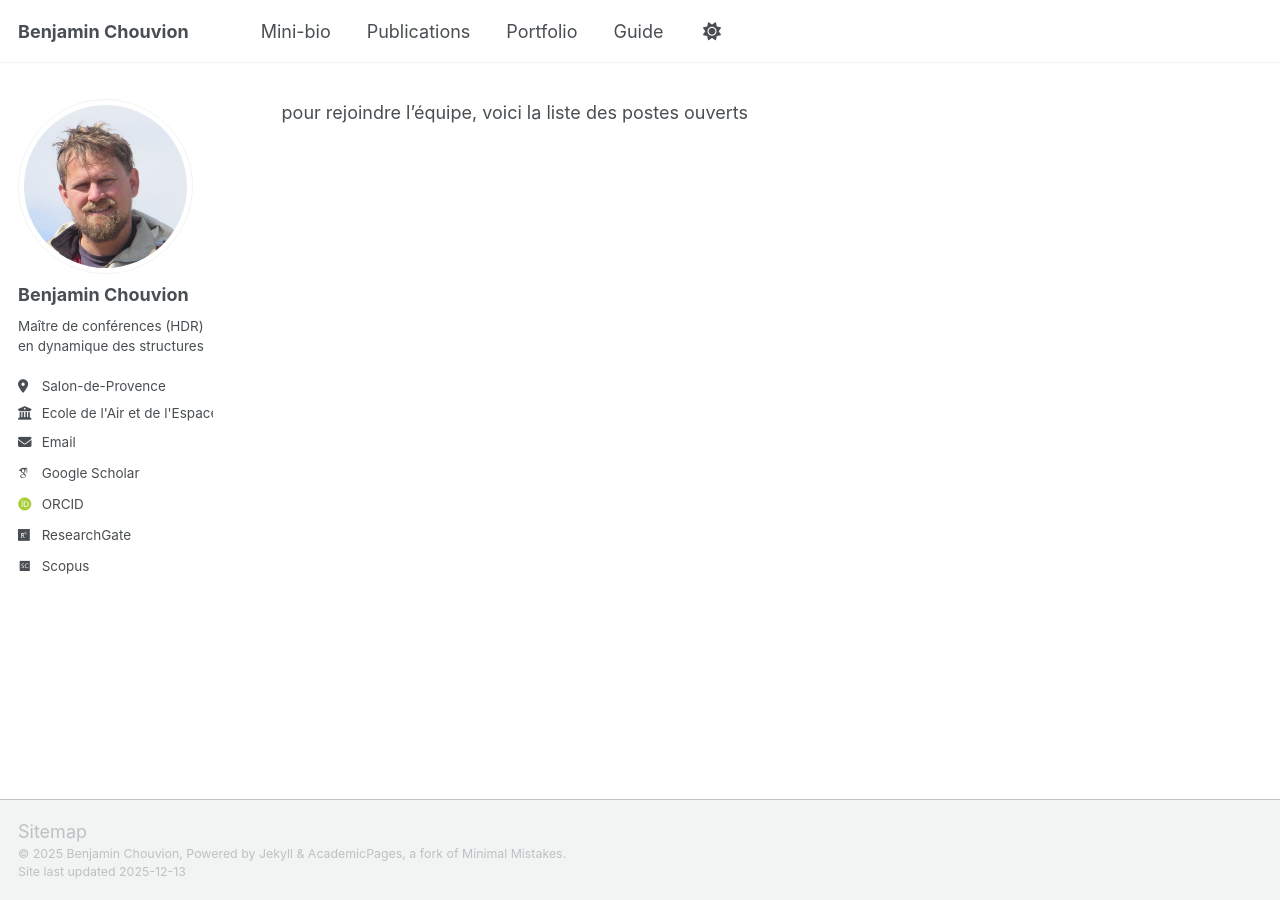
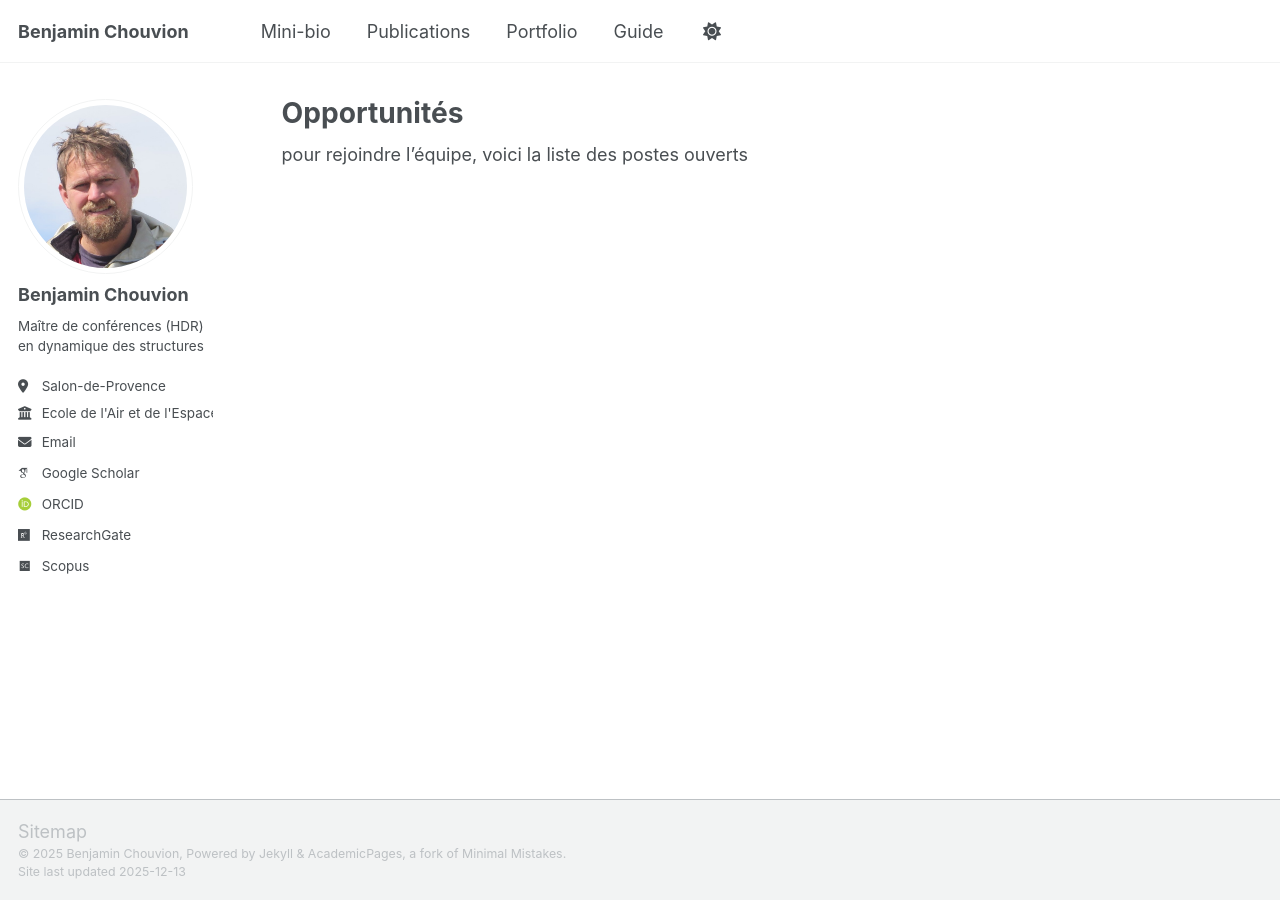
Before and after one commit to benjamin-chouvion/benjamin-chouvion.github.io, a Jekyll site: the page built from _pages/opportunites.md, in a window 1280 px wide. Built offline with Jekyll 4.4.1, drawn with Linux system fonts in a browser that asks for light colours; some web fonts are replaced; our own code applies the rules of GitHub Pages for plain Markdown files; a script bundle is joined from its source files by our own code; library files that are not in the unit come from our copies.

Commit message:
Add front matter to opportunites.md
Added front matter to opportunites.md for metadata.

```diff
--- a/_pages/opportunites.md
+++ b/_pages/opportunites.md
@@ -1 +1,7 @@
+---
+title: Opportunités
+permalink: /opportunites/
+author_profile: true
+---
+
 pour rejoindre l'équipe, voici la liste des postes ouverts
```
